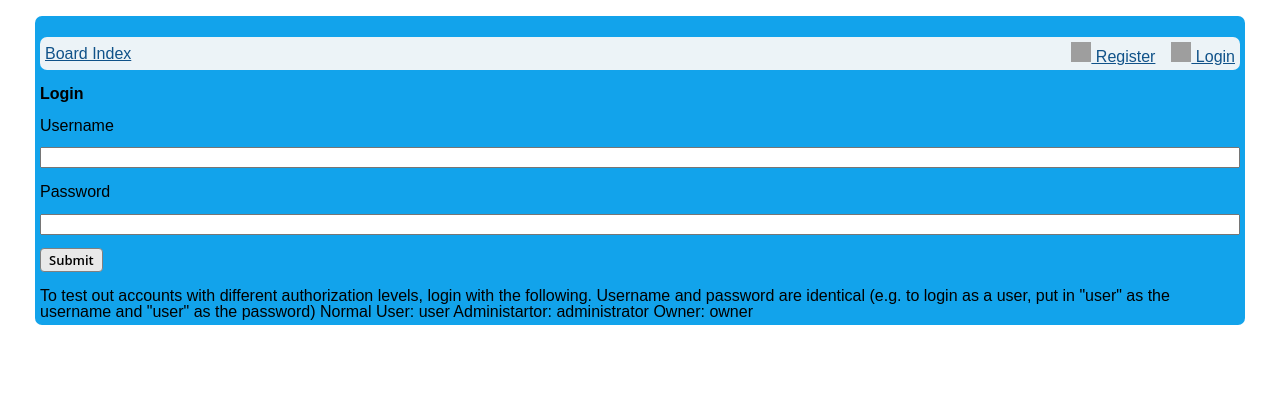
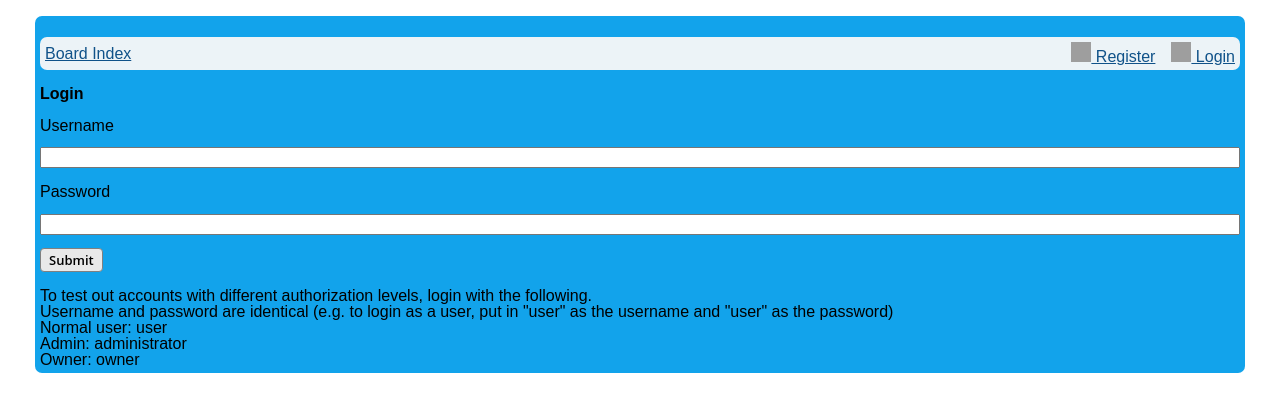
Before and after one commit to cbj252/forum_frontend, a React (Create React App) app: page /login in a window 1280 px wide. Shown: the top 412 px of the page. Built offline with nearby package versions, Linux system fonts and the light colour scheme; no server answers; grey boxes are pictures that could not be loaded.

Commit message:
Edit testing help

```diff
--- a/src/components/loginForm.js
+++ b/src/components/loginForm.js
@@ -62,12 +62,19 @@ const LoginForm = function LoginForm(props) {
         <button className="topMargin" onClick={() => submitForm()}>
           Submit
         </button>
-        <p className="topMargin">
-          To test out accounts with different authorization levels, login with
-          the following. Username and password are identical (e.g. to login as a
-          user, put in "user" as the username and "user" as the password) Normal
-          User: user Administartor: administrator Owner: owner
-        </p>
+        <div className="topMargin">
+          <p>
+            To test out accounts with different authorization levels, login with
+            the following.
+          </p>
+          <p>
+            Username and password are identical (e.g. to login as a user, put in
+            "user" as the username and "user" as the password)
+          </p>
+          <p> Normal user: user </p>
+          <p> Admin: administrator </p>
+          <p> Owner: owner </p>
+        </div>
       </div>
     </div>
   );
```
Also changed, not shown: 1 other file (tests, documents, lock files or other folders).
